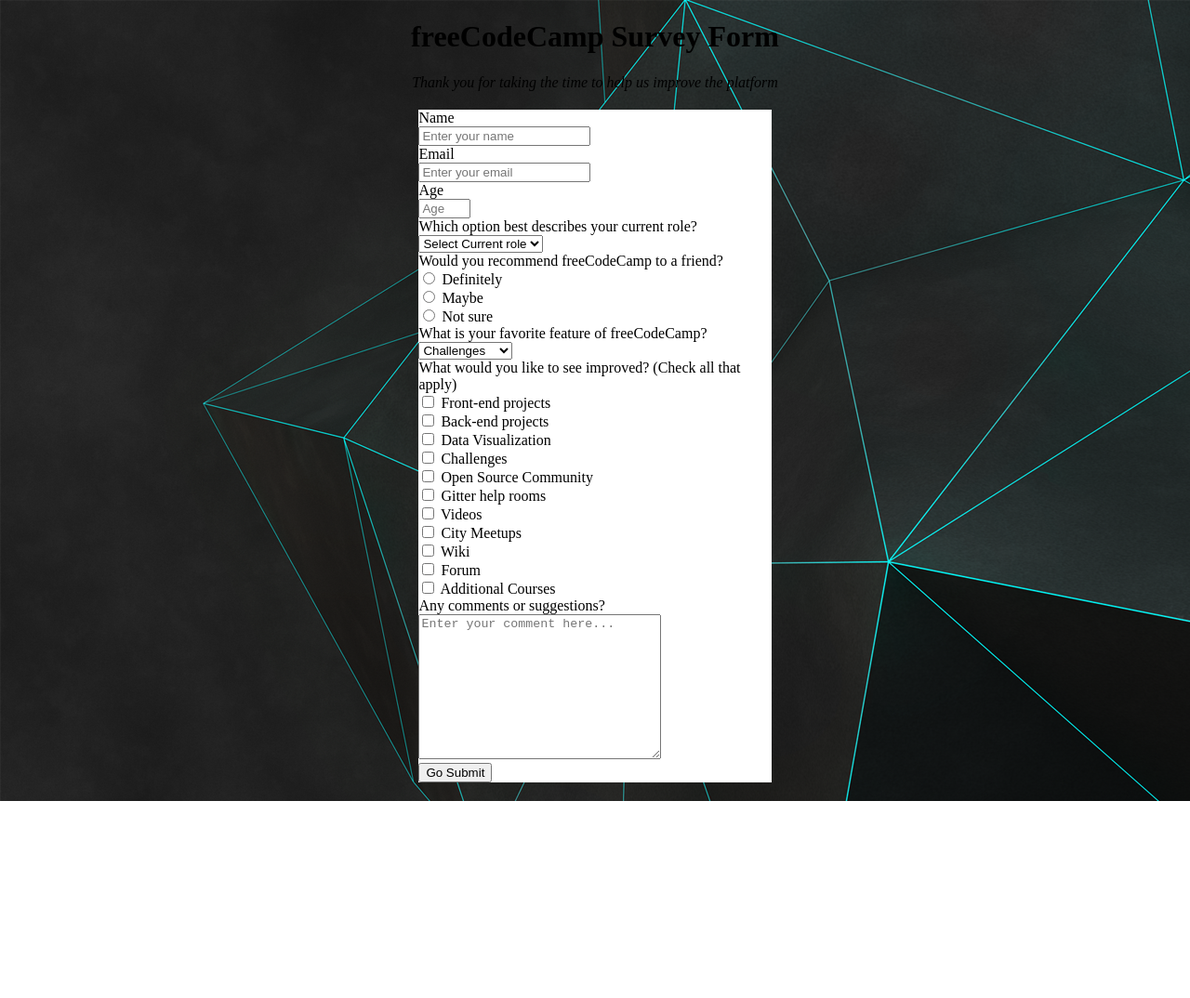
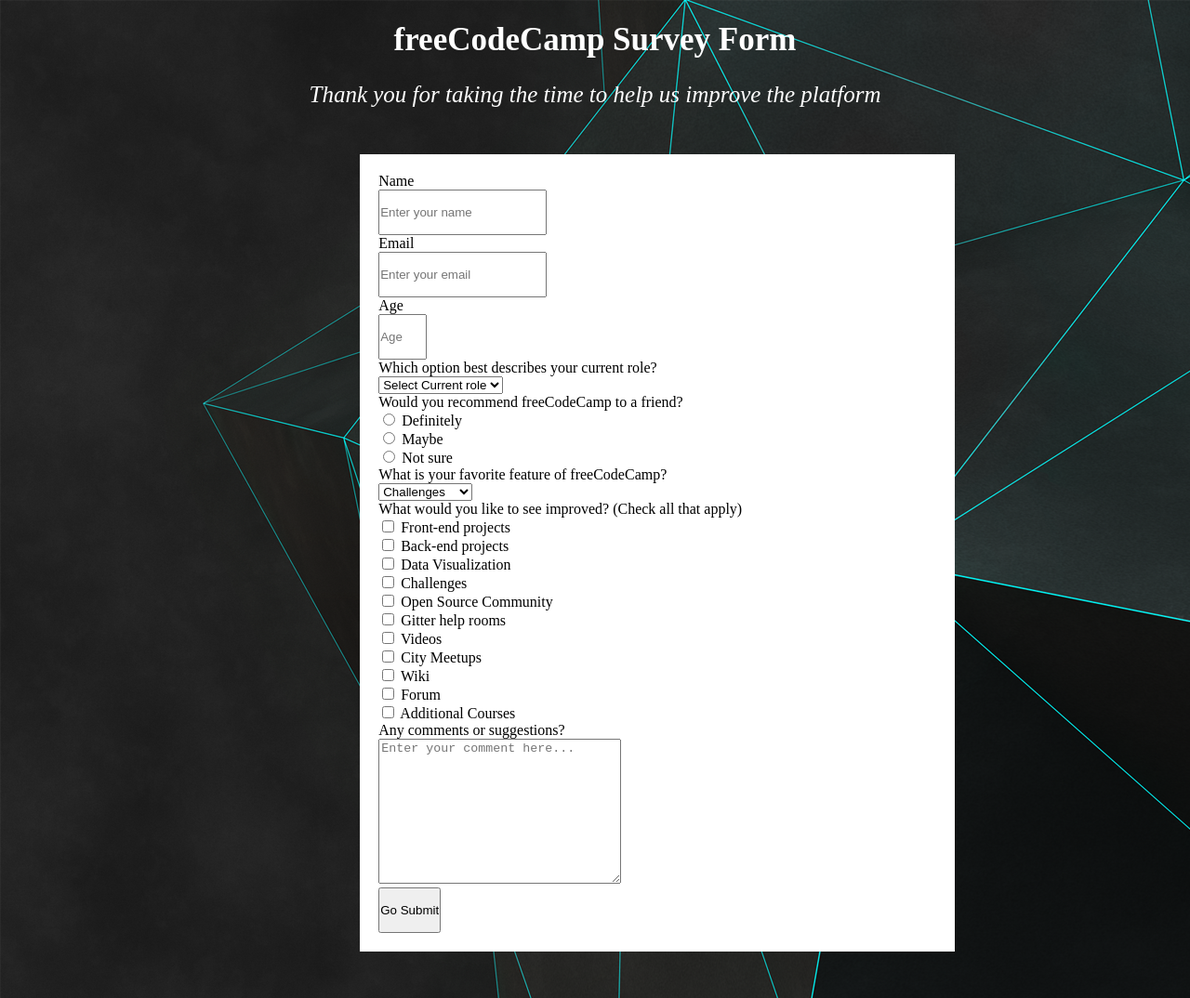
Before and after one commit to Esmatullah12/survey-from, a plain HTML site: page index.html in a window 1280 px wide. Shown: the whole page at 93% size. Before the commit the page ends 862 px from the top, so only its background shows below. Drawn offline with Linux system fonts and the light colour scheme.

Commit message:
Survey form stylised

```diff
--- a/index.html
+++ b/index.html
@@ -8,10 +8,11 @@
     <link rel="stylesheet" href="style.css">
 </head>
 <body>
-    <h1 id="title">freeCodeCamp Survey Form</h1>
-    <p id="description"><i>Thank you for taking the time to help us improve the platform</i></p>
+    <h1 class="title">freeCodeCamp Survey Form</h1>
+    <p class="description"><i>Thank you for taking the time to help us improve the platform</i></p>
 
-    <form id="survey-form" action="" method="post">
+    <div class="form-page">
+        <form id="survey-form" action="" method="post">
         <label for="name" id="name-label">Name</label><br>
         <input type="text" name="" id="name" placeholder="Enter your name" required><br>
 
@@ -105,6 +106,7 @@
         <input type="submit" name="" id="submit" value="Go Submit"><br>
 
     </form>
+    </div>
     <script src="https://cdn.freecodecamp.org/testable-projects-fcc/v1/bundle.js"></script>
 
 </body>
--- a/style.css
+++ b/style.css
@@ -6,10 +6,35 @@ body{
 
 body > h1 >p{
     color: white;
+
 }
-form{
+
+.form-page{
+    width: 600px;
+    padding: 20px;
+    margin: 50px 30%;
+    background-color: white;
+    text-align: left;
+}
+
+
+.title{
+    color: #fff;
+    font-size: 35px;
+}
+
+.description{
+    color: #fff;
+    font-size: 25px;
+}
+
+input{
+    padding: 15px 0;
+}
+
+/*form{
     text-align: left;
     margin: 20px 35%;
     max-width: 500px;
-    background-color: white;
+
 }
```
